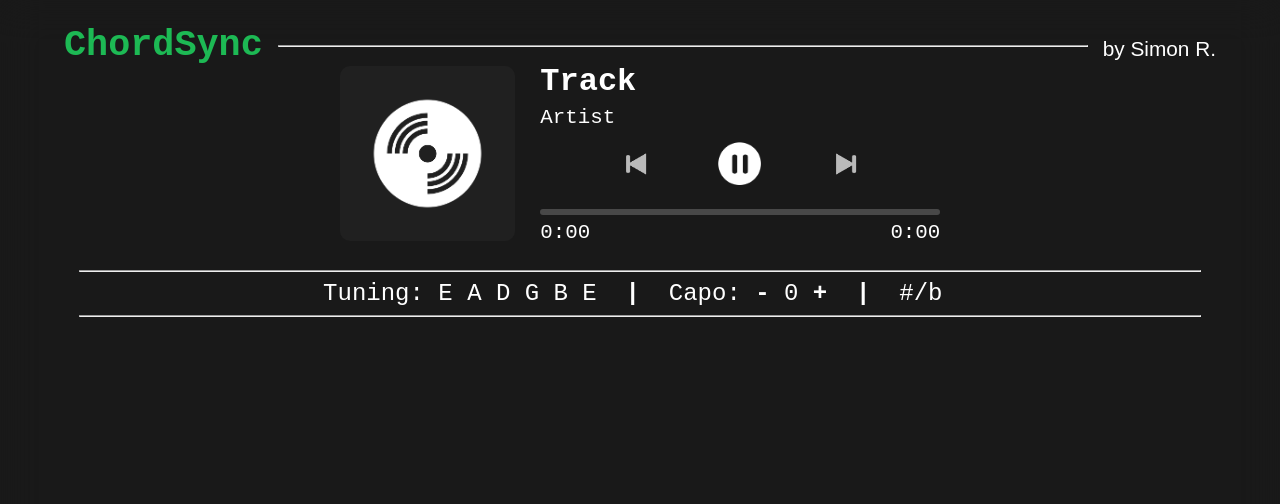
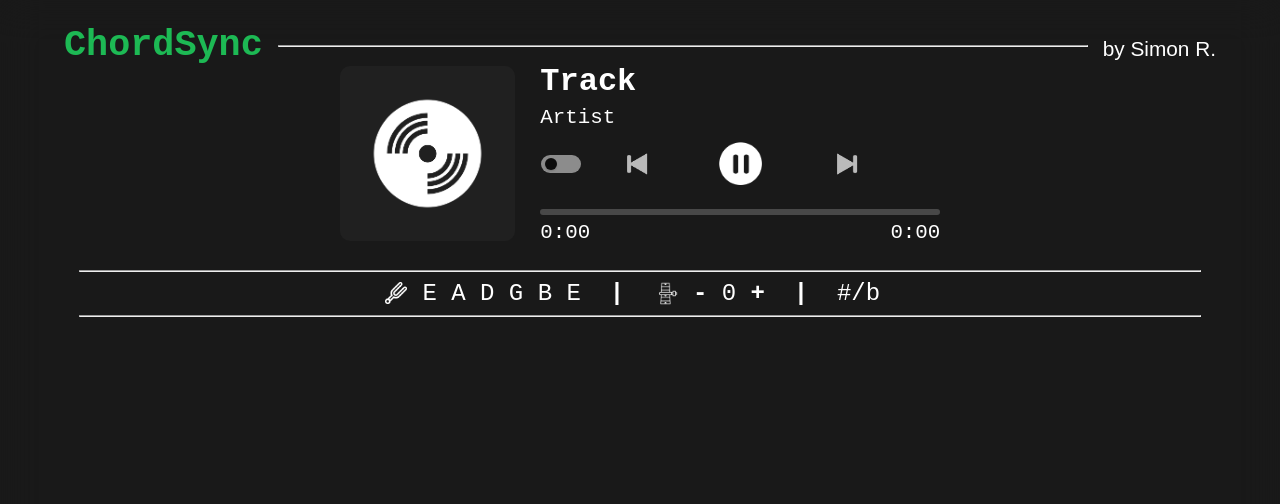
Before and after one commit to simonroedig/ChordSync, a Flask app: page / in a window 1280 px wide. Shown: the top 504 px of the page. Run offline with Flask 3, Linux system fonts and the light colour scheme; some libraries are stand-ins or nearby versions; some web fonts are replaced.

Commit message:
add sync skip

```diff
--- a/app.py
+++ b/app.py
@@ -77,6 +77,10 @@ spotify_error = 0
 is_logged_in = False
 
 spotify_user_name = ""
+
+sync_skip_on = 0
+just_clicked_skip = 0
+just_clicked_previous = 0
 
 
 ######## HTTP ROUTES ########
@@ -171,10 +175,31 @@ def handleDynamicDataRequest():
 
 @socketio.on('trackStaticDataRequest')
 def handleStaticDataRequest():
+    global just_clicked_skip
+    global just_clicked_previous
+
+    if (sync_skip_on == 1 and just_clicked_skip == 1 and complete_source_code_found == 0 and musixmatch_lyrics_is_linesynced == 0):
+        socketio.emit('nextSpotifyTrack')
+        return
+
+    if (sync_skip_on == 1 and just_clicked_previous == 1 and complete_source_code_found == 0 and musixmatch_lyrics_is_linesynced == 0):
+        socketio.emit('previousSpotifyTrack')
+        return
+
+    if (sync_skip_on == 1 and just_clicked_previous == 0 and just_clicked_skip == 0 and complete_source_code_found == 0 and musixmatch_lyrics_is_linesynced == 0):
+        socketio.emit('nextSpotifyTrack')
+        return
+
+    just_clicked_skip = 0
+    just_clicked_previous = 0
+
     emit('trackStaticDataResponse', getTrackStaticData())
 
 @socketio.on('nextSpotifyTrack')
 def nextSpotifyTrack():
+    global just_clicked_skip
+    just_clicked_skip = 1
+
     try:
         token_info = refresh_token()
         if token_info == 0:
@@ -193,9 +218,11 @@ def nextSpotifyTrack():
         print(f'Error: {e}')
         return redirect('/')
 
-
 @socketio.on('previousSpotifyTrack')
 def previousSpotifyTrack():
+    global just_clicked_previous
+    just_clicked_previous = 1
+
     try:
         token_info = refresh_token()
         if token_info == 0:
@@ -258,6 +285,17 @@ def jumpInsideTrack(ms):
     except Exception as e:
         print(f'Error: {e}')
         return redirect('/')
+
+@socketio.on('syncSkip')
+def syncSkip(value):
+    global sync_skip_on
+
+    if value == 1:
+        sync_skip_on = 1
+    else:
+        sync_skip_on = 0
+
+    ic(sync_skip_on)
 
 # Called by WebSocket - returns object with parameters that change during the song
 def getTrackDynamicData():
--- a/static/js/script.js
+++ b/static/js/script.js
@@ -471,3 +471,22 @@ sync_button.addEventListener('click', () =>  {
         sync_button.style.opacity = "1";
     }
 });
+
+
+var sync_skip_toggle = document.getElementById("IDsyncSkipToggle");
+sync_skip_toggle.addEventListener('click', () =>  {
+    if (spotify_error == 1) {
+        return;
+    }
+    if (sync_skip_on == 0) {
+        sync_skip_on = 1;
+        document.getElementById("IDforwardButton").src = "static/music_control/ForwardButton_Blue.png";
+        document.getElementById("IDbackButton").src = "static/music_control/BackwardButton_Blue.png";
+    }
+    else if (sync_skip_on == 1) {
+        sync_skip_on = 0;
+        document.getElementById("IDforwardButton").src = "static/music_control/ForwardButton.png";
+        document.getElementById("IDbackButton").src = "static/music_control/BackwardButton.png";
+    }
+    socket.emit('syncSkip', sync_skip_on);
+});
--- a/static/styles/mainpage.css
+++ b/static/styles/mainpage.css
@@ -102,7 +102,7 @@ body {
 }
 @media (hover: hover) {
     #IDspotifyUser:hover #IDuserNameArrow {
-        color: #1DB954;
+        color: #34df70;
     }
     #IDheadline:hover {
         color: #34df70;
@@ -275,14 +275,12 @@ body {
     flex-direction: row;
     justify-content: center;
     font-size: 1.5rem;
+    align-items: center;
+    align-content: center;
 }
 
 #IDverticalDelimeter1 {
     font-weight: bold;
-}
-
-#IDguitarTuning {
-    margin-top: 10px;
 }
 
 #IDdivMainChordsWrapper {
@@ -399,6 +397,73 @@ body {
     margin: 2px 70px 0 0;
 }
 
+#IDsourceCodeLink img {
+    width: 25px;
+    margin: 2px 0 0 0;
+    transition: transform 0.2s ease-in-out;
+}
+
+@media (hover: hover) {
+    #IDsourceCodeLink img:hover {
+        transform: rotate(15deg) scale(0.8);;
+    }
+}
+
+#IDsyncSkipToggle {
+    margin-left: -74px;
+    margin-right: 35px;
+    -webkit-appearance: none;
+    -moz-appearance: none;
+    appearance: none;
+    width: 40px;
+    height: 18px;
+    display: inline-block;
+    position: relative;
+    border-radius: 50px;
+    overflow: hidden;
+    outline: none;
+    border: none;
+    cursor: pointer;
+    background-color: white;
+    opacity: 0.5;
+    transition: background-color ease 0.3s;
+}
+
+#IDsyncSkipToggle:before {
+    content: "";
+    display: block;
+    position: absolute;
+    z-index: 2;
+    width: 12px;
+    height: 12px;
+    background: black;
+    left: 4px;
+    top: 3px;
+    border-radius: 50%;
+    font: 10px/10px Helvetica;
+    text-transform: uppercase;
+    font-weight: bold;
+    text-indent: -12px;
+    word-spacing: 37px;
+    color: black;
+    text-shadow: -1px -1px rgba(0,0,0,0.15);
+    white-space: nowrap;
+    box-shadow: 0 1px 2px rgba(0,0,0,0.2);
+    transition: all cubic-bezier(0.3, 1.5, 0.7, 1) 0.3s;
+}
+
+#IDsyncSkipToggle:checked {
+    background-color: #62dbfb;
+    opacity: 1.0;
+}
+
+#IDsyncSkipToggle:checked:before {
+    left: 25px;
+    background: black;
+
+}
+
+
 @media only screen and (max-width: 1200px){
     #IDsyncButton {
         width: 40px;
@@ -421,16 +486,21 @@ body {
     #IDdivAlbumAndTrackAndTime {
         margin: 2vh 0 2vh 0;
     }
+    #IDsyncSkipToggle {
+        margin-left: -60px;
+        margin-right: 20px;
+    }
 }
 
-#IDsourceCodeLink img {
-    width: 25px;
-    margin: 2px 0 0 0;
-    transition: transform 0.2s ease-in-out;
+
+#IDtuningIcon {
+    width: 22px;
+    height: 22px;
+    margin-right: 15px;
 }
 
-@media (hover: hover) {
-    #IDsourceCodeLink img:hover {
-        transform: rotate(15deg) scale(0.8);;
-    }
+#IDcapoIcon {
+    width: 25px;
+    height: 25px;
+    margin-right: 15px;
 }
--- a/templates/index.html
+++ b/templates/index.html
@@ -56,6 +56,8 @@
         var spotify_error = 0;
 
         var lines_hover_and_clickable = "";
+
+        var sync_skip_on = 0;
 
 
         //////// SLEEP/DELAY ////////
@@ -405,6 +407,7 @@
                 </div>
 
                 <div id="IDmusicControl">
+                    <input id="IDsyncSkipToggle" type="checkbox"/>
                     <img id="IDbackButton" title="Previous Song" src="static/music_control/BackwardButton.png"/>
                     <img id="IDplayAndPauseButton" title="Play or Pause Song" src="static/music_control/PlayedButton.png"/>
                     <img id="IDforwardButton" title="Next Song" src="static/music_control/ForwardButton.png"/>
@@ -434,11 +437,14 @@
             <hr>
 
             <div id="IDdivTuningAndCapo">
-                <p>Tuning: <span id="IDguitarTuning">{{ guitar_tuning }}</span></p>
+                <!--<p>Tuning: <span id="IDguitarTuning">{{ guitar_tuning }}</span></p>-->
+                <img id="IDtuningIcon" src="static/tuning_icon.png"></img><span id="IDguitarTuning">{{ guitar_tuning }}</span>
+
 
                 <p id="IDverticalDelimeter1">&nbsp;&nbsp;|&nbsp;&nbsp;</p>
 
-                <p id="IDcapoText">Capo:&nbsp;</p>
+                <!--<p id="IDcapoText">Capo:&nbsp;</p>-->
+                <img id="IDcapoIcon" src="static/capo_icon.png"></img>
                 <p id="IDcapoMinusButton" title="Transpose Chords One Semitone Up" onmousedown="return false" onselectstart="return false">-&nbsp;</p>
                 <p><span id="IDguitarCapo" onmousedown="return false" onselectstart="return false">{{ guitar_capo }}</span></p>
                 <p id="IDcapoPlusButton" title="Tranpose Chords One Semitone Down" onmousedown="return false" onselectstart="return false">&nbsp;+</p>
```
Also changed, not shown: static/capo_icon.png (added), static/music_control/BackwardButton_Blue.png (added), static/music_control/ForwardButton_Blue.png (added).
